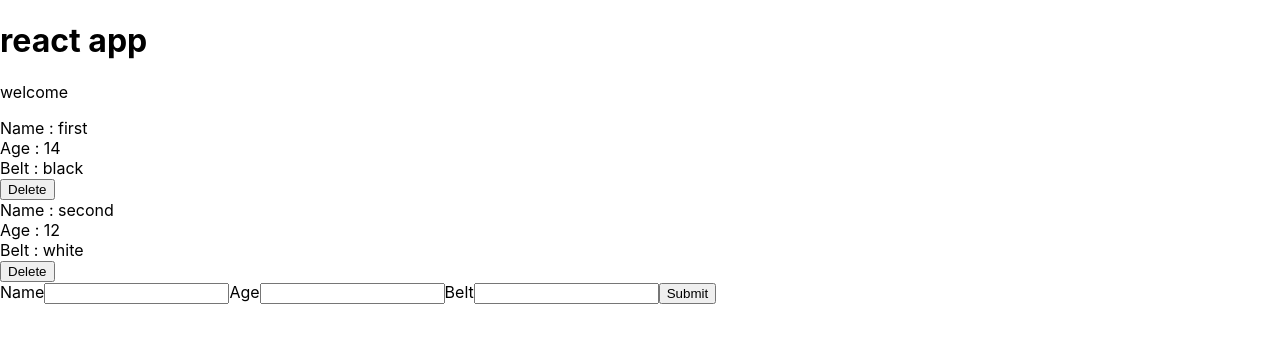
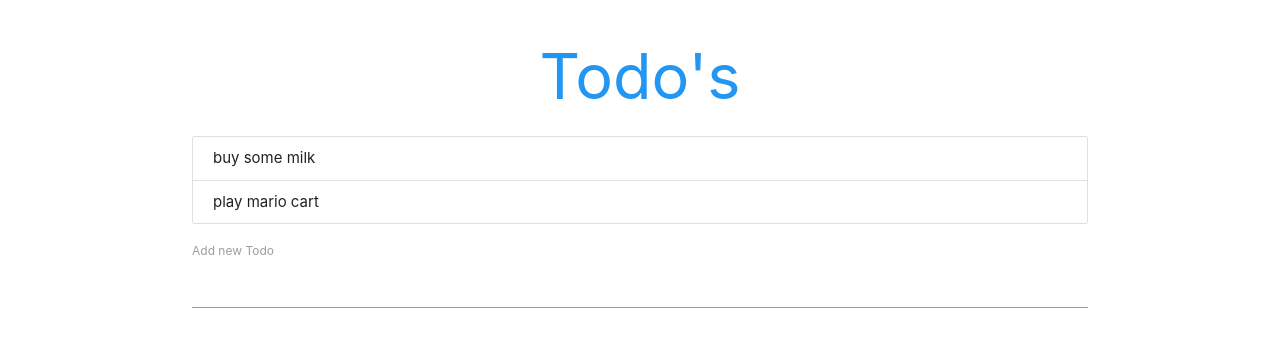
Before and after one commit to imenattatra/react-redux-tuto, a React (Create React App) app: page / in a window 1280 px wide. Shown: the top 342 px of the page. Built offline with nearby package versions, Linux system fonts and the light colour scheme.

Commit message:
build simple todos app

```diff
--- a/package.json
+++ b/package.json
@@ -1,5 +1,5 @@
 {
-  "name": "myapp",
+  "name": "todoapp",
   "version": "0.1.0",
   "private": true,
   "dependencies": {
--- a/public/index.html
+++ b/public/index.html
@@ -24,6 +24,8 @@
       work correctly both with client-side routing and a non-root public URL.
       Learn how to configure a non-root public URL by running `npm run build`.
     -->
+    <!-- Compiled and minified CSS -->
+    <link rel="stylesheet" href="https://cdnjs.cloudflare.com/ajax/libs/materialize/1.0.0/css/materialize.min.css">
     <title>React App</title>
   </head>
   <body>
--- a/src/AddNinja.js
+++ /dev/null
@@ -1,34 +0,0 @@
-import React, { Component } from 'react';
-
-class AddNinja extends  Component{
-    state={
-        name:null,
-        age:null,
-        belt:null
-    }
-    handleChange=(e)=>{
-        this.setState({
-            [e.target.id]:e.target.value
-        })
-    }
-    handleSubmit=(e)=>{
-        e.preventDefault()
-        this.props.addNinja(this.state) //function as props
-    }
-    render(){
-        return(
-            <div>
-                <form onSubmit={this.handleSubmit}>
-                    <label htmlFor="name">Name</label>
-                    <input type="text" id='name' onChange={this.handleChange}/>
-                    <label htmlFor="age">Age</label>
-                    <input type="text" id='age' onChange={this.handleChange}/>
-                    <label htmlFor="belt">Belt</label>
-                    <input type="text" id='belt' onChange={this.handleChange}/>
-                    <button>Submit</button>
-                </form>
-            </div>
-        )
-    }
-}
-export default AddNinja;
--- /dev/null
+++ b/src/AddTodo.js
@@ -0,0 +1,32 @@
+import React, { Component } from 'react';
+
+class AddTodo extends Component{
+
+    state={
+        content:''
+    }
+    handleChhange=(e)=>{
+        this.setState({
+            content:e.target.value
+        })
+    }
+    handleSubmit=(e)=>{
+        e.preventDefault();
+        this.props.addTodo(this.state);
+        this.setState({
+            content:''
+        })
+    }
+    render(){
+        return(
+            <div>
+                <form onSubmit={this.handleSubmit}>
+                    <label htmlFor="content">Add new Todo</label>
+                    <input type="text" id="content" onChange={this.handleChhange} value={this.state.content}/>
+                </form>
+            </div>
+        )
+    }
+
+}
+export default AddTodo
--- /dev/null
+++ b/src/App.css
@@ -0,0 +1,38 @@
+.App {
+  text-align: center;
+}
+
+.App-logo {
+  height: 40vmin;
+  pointer-events: none;
+}
+
+@media (prefers-reduced-motion: no-preference) {
+  .App-logo {
+    animation: App-logo-spin infinite 20s linear;
+  }
+}
+
+.App-header {
+  background-color: #282c34;
+  min-height: 100vh;
+  display: flex;
+  flex-direction: column;
+  align-items: center;
+  justify-content: center;
+  font-size: calc(10px + 2vmin);
+  color: white;
+}
+
+.App-link {
+  color: #61dafb;
+}
+
+@keyframes App-logo-spin {
+  from {
+    transform: rotate(0deg);
+  }
+  to {
+    transform: rotate(360deg);
+  }
+}
--- a/src/App.js
+++ b/src/App.js
@@ -1,42 +1,40 @@
 import React, { Component } from 'react';
-import Ninjas from './Ninjas';
-import AddNinja from './AddNinja';
-
-class App extends  Component{
+import Todos from './Todos'
+import AddTodo from './AddTodo'
+class App extends Component {
   state={
-    ninjas:[
-      {name:'first',age:14,belt:'black',id:1},
-      {name:'second',age:12,belt:'white',id:2}
+    todos:[
+      {'id':1,'content':'buy some milk'},
+      {'id':2,'content':'play mario cart'}
     ]
   }
-  addNinja=(ninja)=>{
-    ninja.id=Math.random();
-    let ninjas=[...this.state.ninjas,ninja]; // using spead operator
+  deleteTodo=(id)=>{
+    const todos=this.state.todos.filter(todo=>{
+      return todo.id !== id
+    })
     this.setState({
-      ninjas : ninjas
+      todos:todos
     })
-    console.log(ninjas)
   }
 
-  deleteNinja=(id)=>{
-    let ninjas=this.state.ninjas.filter(ninja=>{
-      return ninja.id !== id
-    })
+  addTodo=(todo)=>{
+    todo.id=Math.random()
+    let todos=[...this.state.todos,todo]
     this.setState({
-      ninjas : ninjas
+      todos:todos
     })
   }
 
   render(){
     return (
-      <div className="App">
-        <h1>react app</h1>
-        <p>welcome</p>
-        <Ninjas ninjas={this.state.ninjas} deleteNinja={this.deleteNinja} />
-        <AddNinja addNinja={this.addNinja} />
+      <div className="todo-app container">
+        <h1 className="center blue-text">Todo's</h1>
+        <Todos todos={this.state.todos} deleteTodo={this.deleteTodo}/>
+        <AddTodo addTodo={this.addTodo} />
       </div>
-      );
-  };
+    );
+  }
+
 }
 
 export default App;
--- a/src/Ninjas.js
+++ /dev/null
@@ -1,24 +0,0 @@
-import React from 'react';
-
-const Ninjas =({ninjas,deleteNinja})=>{
-
-    const ninjaList=ninjas.map(ninja=>{
-        return ninja.age>10 ? (
-            <div className="ninja" key={ninja.id}>
-                <div>Name : {ninja.name}</div>
-                <div>Age : {ninja.age}</div>
-                <div>Belt : {ninja.belt}</div>
-                <button onClick={()=>{deleteNinja(ninja.id)}}>Delete</button>
-            </div>
-        ):null;
-
-    })
-    return(
-        <div className="ninjas-list">
-            {ninjaList}
-        </div>
-    )
-
-}
-
-export default Ninjas;
--- /dev/null
+++ b/src/Todos.js
@@ -0,0 +1,21 @@
+import React from 'react';
+
+const Todos=({todos,deleteTodo})=>{
+    const todoList= todos.length ?(
+        todos.map(todo=>{
+            return(
+                <div className="collection-item" key={todo.id}>
+                    <span onClick={()=>{deleteTodo(todo.id)}}>{todo.content}</span>
+                </div>
+            )
+        })
+    ):(
+        <p className="center">You have no todo's left</p>
+    )
+    return(
+        <div className="todos collection">
+            {todoList}
+        </div>
+    )
+}
+export default Todos
```
Also changed, not shown: 2 other files (tests, documents, lock files or other folders).
